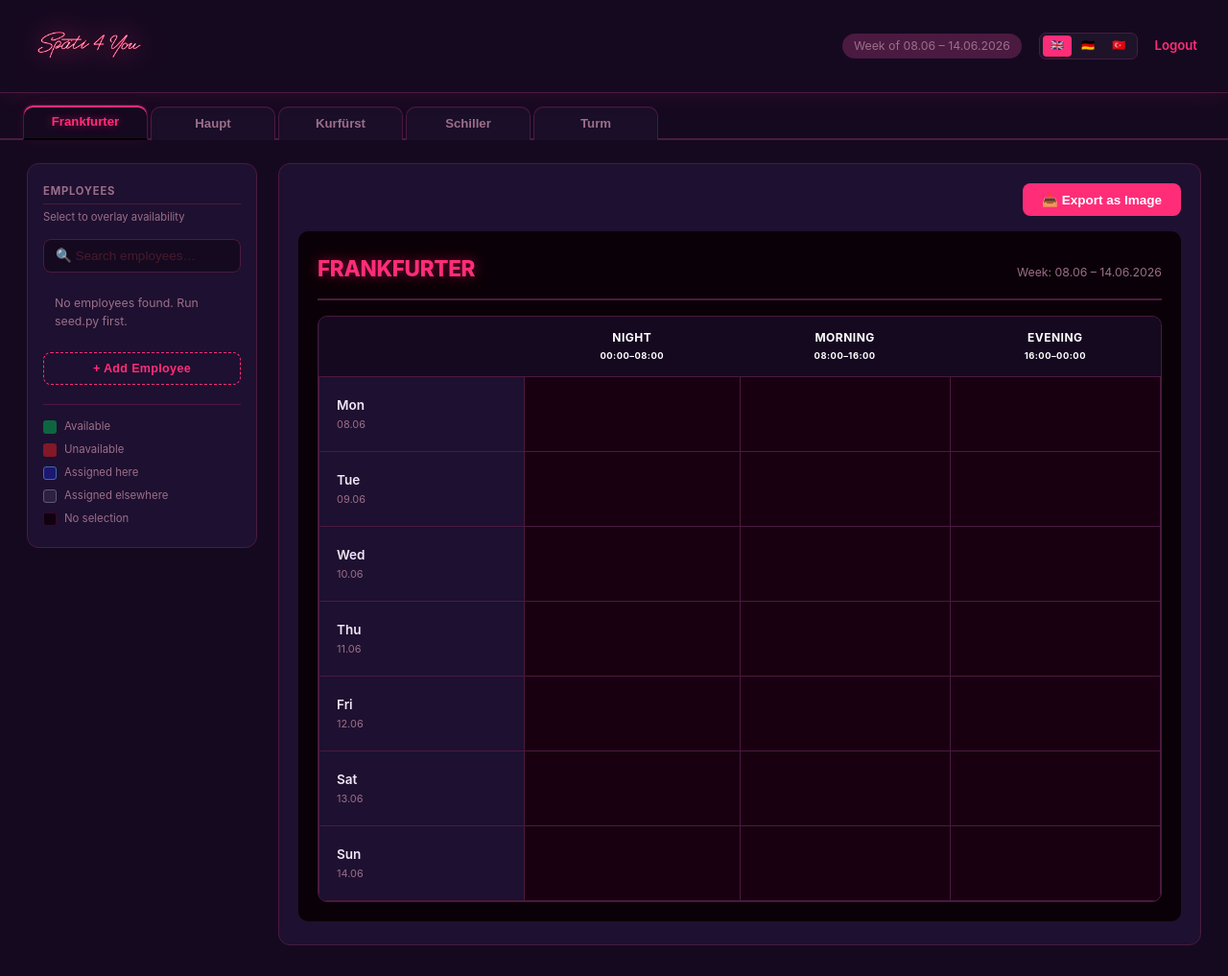
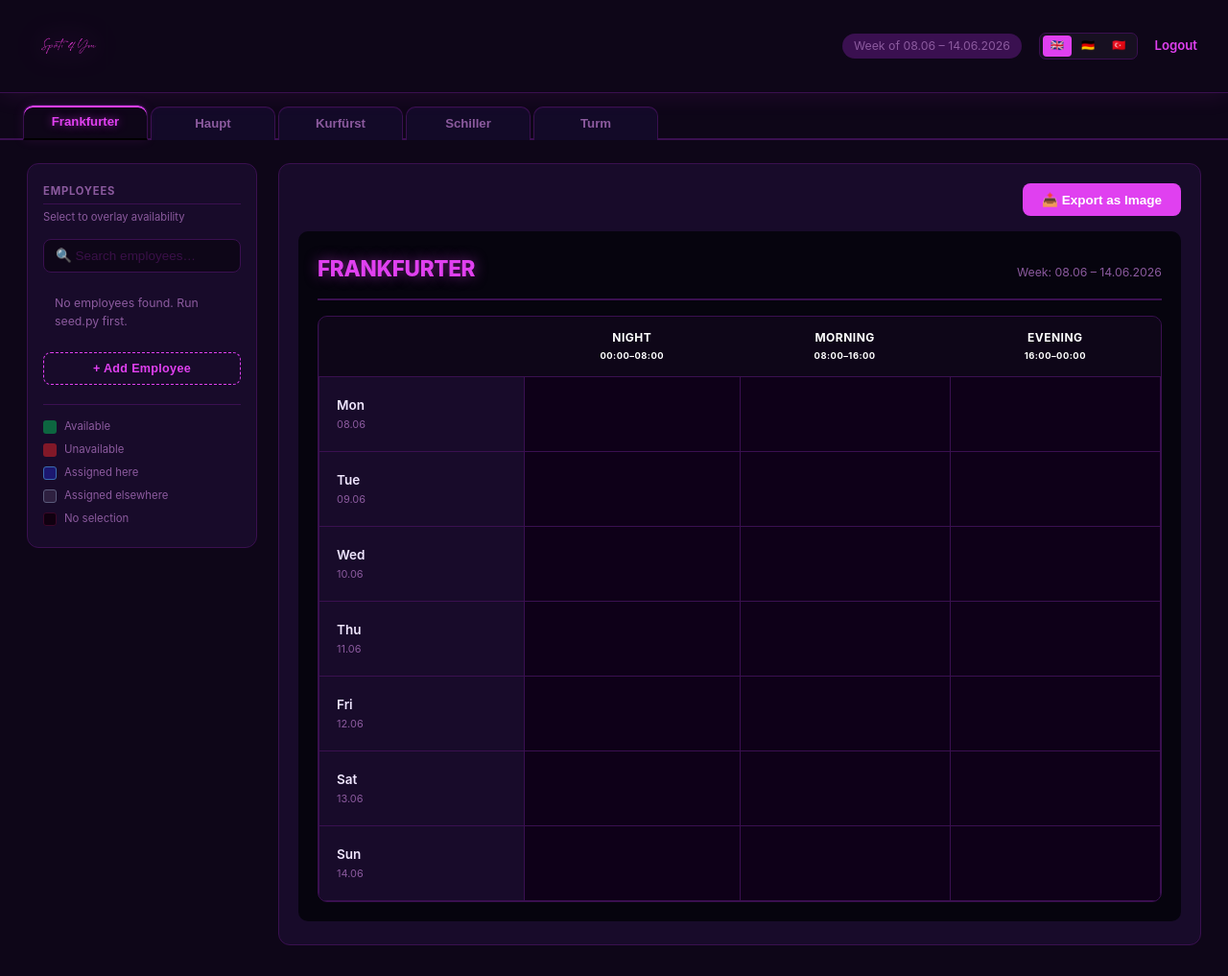
Before and after one commit to MustafaKhan-007/spati-scheduler, a Flask app: page /admin/dashboard in a window 1280 px wide. Shown: the whole page at 96% size. Run offline with Flask 3, Linux system fonts and the light colour scheme; the visitor is signed in with stand-in values (Sample User, id 1); data comes from the database, SQL or seed files in the repository; data that the repository does not hold is empty.

Commit message:
logo change

```diff
--- a/static/style.css
+++ b/static/style.css
@@ -2,17 +2,17 @@
    CSS CUSTOM PROPERTIES
    ============================================================ */
 :root {
-  --bg-dark:    #150920;   /* deep eggplant — rich but easy on the eye */
-  --bg-medium:  #1e1030;   /* slightly lifted purple for cards & panels */
-  --accent:     #ff2d78;   /* neon pink — same hue, tiny brightness lift */
-  --accent-h:   #d42065;
-  --text-light: #f2e6f7;   /* warm near-white, less eye-searing than pure #fff */
-  --text-muted: #9b6e8a;
+  --bg-dark:    #0e0618;   /* deep violet-black */
+  --bg-medium:  #180b2a;   /* lifted violet for cards & panels */
+  --accent:     #e040f0;   /* vivid magenta-violet — matches logo */
+  --accent-h:   #b828cc;
+  --text-light: #f0e6ff;   /* warm near-white with violet tint */
+  --text-muted: #8b5a9e;
   --available:  #0d6640;
   --unavail:    #821828;
   --assigned:           #1c1870;
   --assigned-elsewhere: #2e2040;
-  --border:     #4a1a40;   /* muted plum border */
+  --border:     #3a1050;   /* deep violet border */
   --radius:     8px;
 }
 
@@ -221,7 +221,7 @@ small { font-size: 0.78em; }
 .dash-header {
   background: var(--bg-dark);
   border-bottom: 1px solid var(--border);
-  box-shadow: 0 1px 24px rgba(255,45,120,0.1);
+  box-shadow: 0 1px 24px rgba(224,64,240,0.1);
   padding: 8px 32px;
   display: flex;
   align-items: center;
@@ -235,7 +235,7 @@ small { font-size: 0.78em; }
 .logo-img-header {
   height: 80px;
   width: auto;
-  filter: drop-shadow(0 0 14px rgba(255,45,120,0.55));
+  filter: drop-shadow(0 0 14px rgba(224,64,240,0.6));
   display: block;
 }
 
@@ -404,7 +404,7 @@ small { font-size: 0.78em; }
 .day-label small {
   display: block;
   font-size: 0.73rem;
-  color: #6a3050;
+  color: #602070;
   font-weight: 400;
   margin-top: 2px;
 }
@@ -501,7 +501,7 @@ small { font-size: 0.78em; }
   padding: 9px 26px 10px;
   min-width: 130px;
   text-align: center;
-  background: #1a0e28;
+  background: #130a28;
   color: var(--text-muted);
   border: 1px solid var(--border);
   border-bottom: none;
@@ -510,11 +510,11 @@ small { font-size: 0.78em; }
   font-weight: 600;
   cursor: pointer;
   transition: background 0.14s, color 0.14s;
-  box-shadow: inset 0 1px 0 rgba(255,26,108,0.04);
+  box-shadow: inset 0 1px 0 rgba(224,64,240,0.04);
 }
 
 .branch-tab:not(.active):hover {
-  background: #221035;
+  background: #1a0a35;
   color: var(--text-light);
 }
 
@@ -524,8 +524,8 @@ small { font-size: 0.78em; }
   border-color: var(--border);
   border-bottom: 2px solid #000000;
   z-index: 1;
-  text-shadow: 0 0 10px rgba(255,26,108,0.6);
-  box-shadow: inset 0 2px 0 var(--accent), 0 0 12px rgba(255,26,108,0.1);
+  text-shadow: 0 0 10px rgba(224,64,240,0.6);
+  box-shadow: inset 0 2px 0 var(--accent), 0 0 12px rgba(224,64,240,0.1);
 }
 
 .branch-tab-empty {
@@ -653,7 +653,7 @@ small { font-size: 0.78em; }
 }
 
 .search-input:focus         { border-color: var(--accent); }
-.search-input::placeholder  { color: #4a1a2a; }
+.search-input::placeholder  { color: #3a1048; }
 
 .employee-list {
   list-style: none;
@@ -789,7 +789,7 @@ small { font-size: 0.78em; }
 
 /* ── Export target ─────────────────────────────────────────── */
 #export-target {
-  background: #0a0007;
+  background: #06040e;
   border-radius: 10px;
   padding: 22px 20px 20px;
   overflow-x: auto;
@@ -812,7 +812,7 @@ small { font-size: 0.78em; }
   color: var(--accent);
   letter-spacing: -0.3px;
   text-transform: uppercase;
-  text-shadow: 0 0 14px rgba(255,26,108,0.5);
+  text-shadow: 0 0 14px rgba(224,64,240,0.5);
 }
 
 .cal-week-label {
@@ -834,7 +834,7 @@ small { font-size: 0.78em; }
 .admin-cell.cell-assigned-here:hover { filter: brightness(1.22); }
 
 /* ── Cell colour states ────────────────────────────────────── */
-.calendar-cell.cell-neutral           { background-color: #100010; }
+.calendar-cell.cell-neutral           { background-color: #0a0016; }
 .calendar-cell.cell-assigned-here     { background-color: var(--assigned); }
 .calendar-cell.cell-assigned-elsewhere { background-color: var(--assigned-elsewhere); cursor: default; }
 
@@ -892,7 +892,7 @@ small { font-size: 0.78em; }
 #export-target .day-label small { color: var(--text-muted); }
 
 /* cell-neutral inside the export target: slightly lighter so names pop */
-#export-target .calendar-cell.cell-neutral { background-color: #180010; }
+#export-target .calendar-cell.cell-neutral { background-color: #0e0018; }
 
 /* ============================================================
    EMPLOYEE MANAGEMENT — ADD BUTTON & REMOVE BUTTON
```
Also changed, not shown: other parts of static/style.css (+21 -21 lines), static/logo.png.
